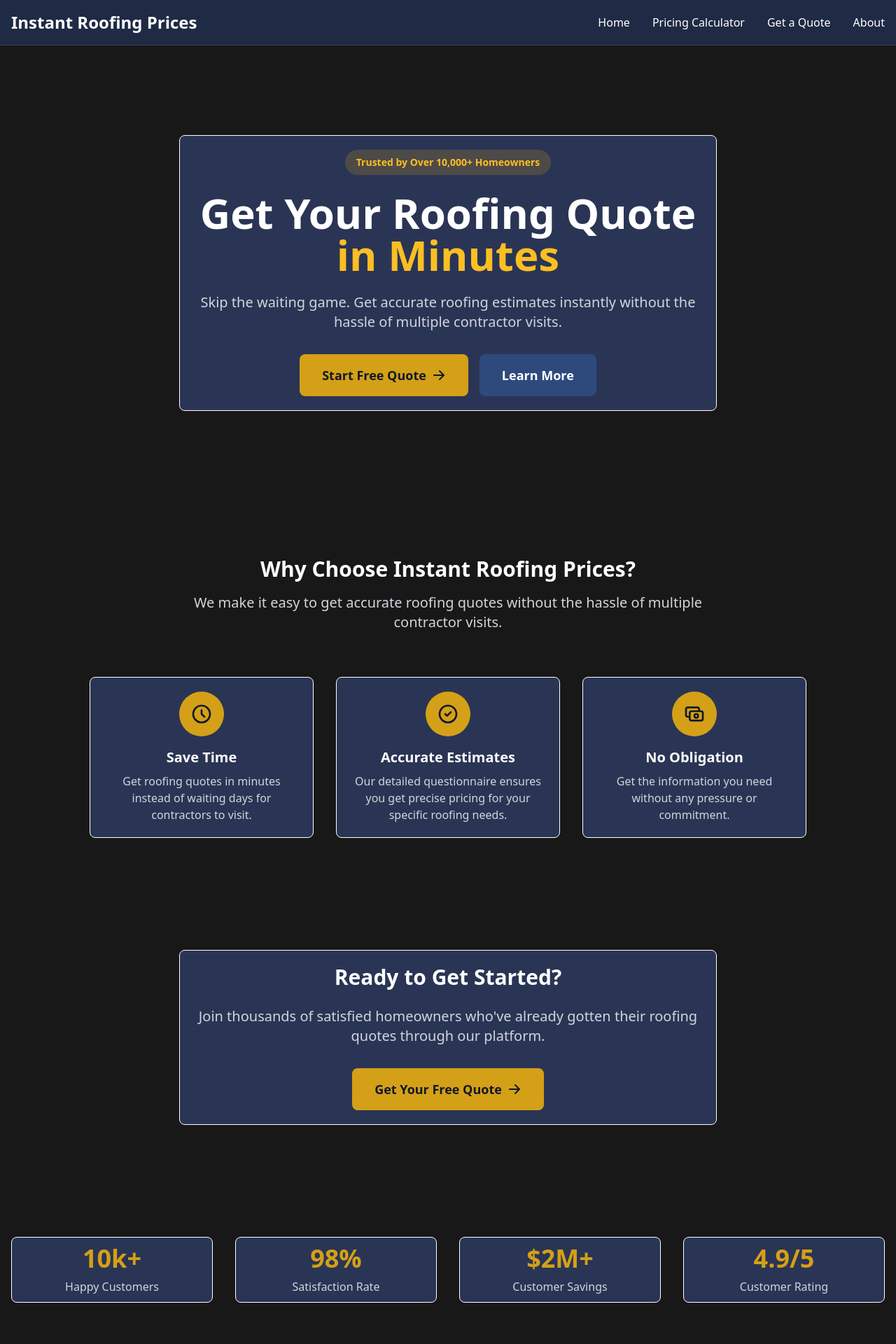
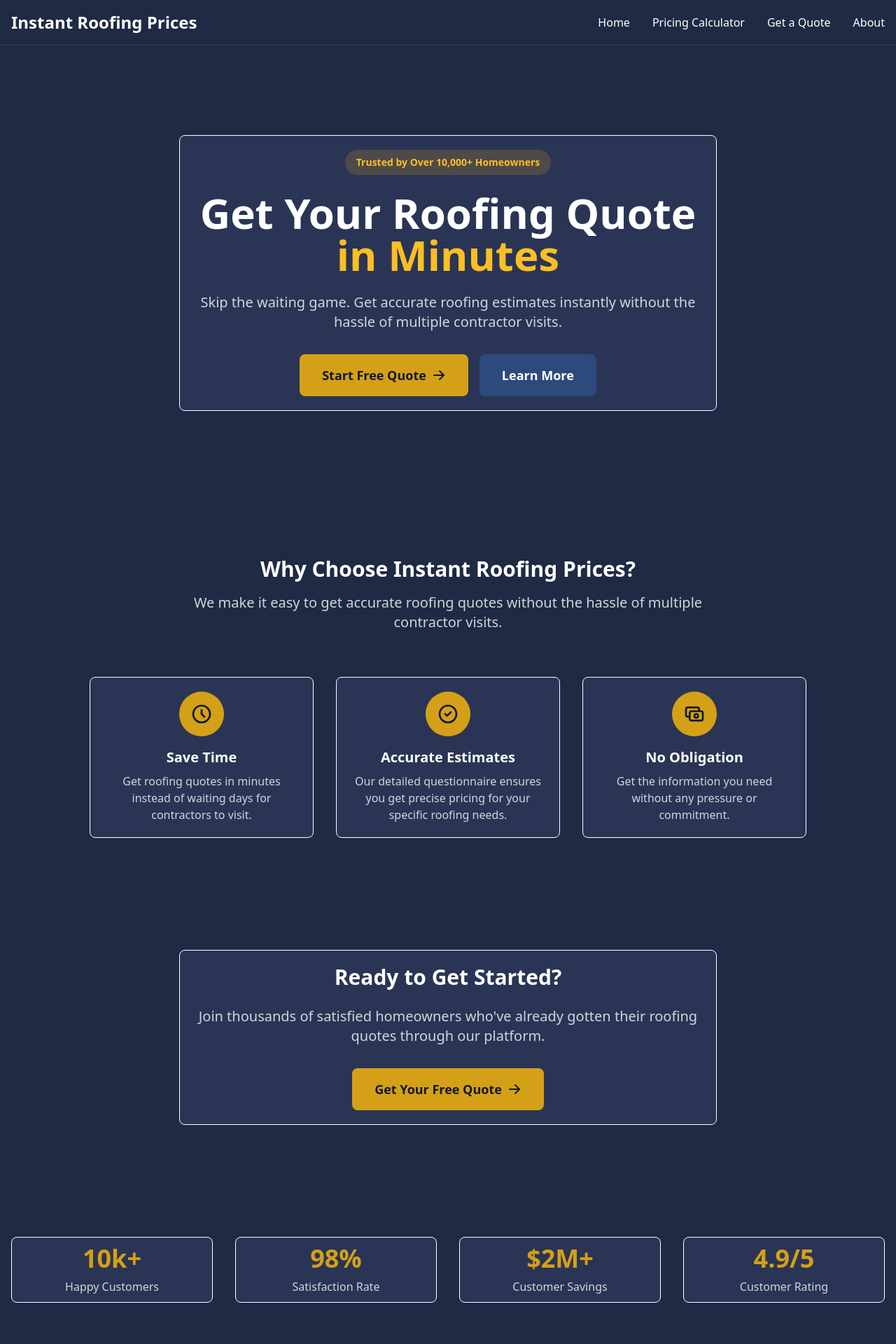
Before and after one commit to tim-amredev/roofing-lead-site, a Jekyll site: the page built from index.html, in a window 1280 px wide. Shown: the top 1920 px of the page at 70% size. Built offline with Jekyll 4.4.1, drawn with Linux system fonts in a browser that asks for light colours.

Commit message:
Update default.html

```diff
--- a/_layouts/default.html
+++ b/_layouts/default.html
@@ -97,165 +97,6 @@
 src="https://www.facebook.com/tr?id=1602317540415044&ev=PageView&noscript=1"
 /></noscript>
 <!-- End Meta Pixel Code -->
-
-<!-- Emergency CSS fix for dark theme -->
-<style>
-  /* Force dark theme colors */
-  body, html, main, section {
-    background-color: #181818 !important;
-    color: #FFFFFF !important;
-  }
-
-  /* Questionnaire specific fixes */
-  section.min-h-screen {
-    background-color: #181818 !important;
-  }
-
-  /* Fix for the navigation buttons */
-  #next-btn, #submit-btn {
-    background-color: #D4A017 !important;
-    color: #181818 !important;
-    display: flex !important;
-    align-items: center !important;
-    justify-content: center !important;
-    padding: 0.75rem 2rem !important;
-    border-radius: 0.5rem !important;
-    font-weight: bold !important;
-  }
-
-  #prev-btn {
-    background-color: rgba(255, 255, 255, 0.1) !important;
-    color: #FFFFFF !important;
-    display: flex !important;
-    align-items: center !important;
-    justify-content: center !important;
-    padding: 0.75rem 2rem !important;
-    border-radius: 0.5rem !important;
-    font-weight: bold !important;
-  }
-</style>
-
-<!-- Emergency CSS fix for questionnaire buttons -->
-<style>
-  /* Fix for the navigation buttons */
-  #next-btn, #submit-btn {
-    background-color: #D4A017 !important;
-    color: #181818 !important;
-    display: flex !important;
-    align-items: center !important;
-    justify-content: center !important;
-    padding: 0.75rem 2rem !important;
-    border-radius: 0.5rem !important;
-    font-weight: bold !important;
-    opacity: 1 !important;
-    visibility: visible !important;
-    position: relative !important;
-    z-index: 50 !important;
-    min-width: 120px !important;
-    min-height: 48px !important;
-  }
-
-  #prev-btn {
-    background-color: rgba(255, 255, 255, 0.1) !important;
-    color: #FFFFFF !important;
-    display: flex !important;
-    align-items: center !important;
-    justify-content: center !important;
-    padding: 0.75rem 2rem !important;
-    border-radius: 0.5rem !important;
-    font-weight: bold !important;
-    opacity: 1 !important;
-    visibility: visible !important;
-    position: relative !important;
-    z-index: 50 !important;
-    min-width: 120px !important;
-    min-height: 48px !important;
-  }
-
-  /* Fix for button container */
-  .flex.justify-between.pt-6.border-t.border-white\/10 {
-    display: flex !important;
-    justify-content: space-between !important;
-    margin-top: 2rem !important;
-    padding-top: 1.5rem !important;
-    border-top: 1px solid rgba(255, 255, 255, 0.1) !important;
-    width: 100% !important;
-    position: relative !important;
-    z-index: 100 !important;
-  }
-</style>
-
-<!-- Improved CORS fix for LeadPerfection -->
-<script>
-// Improved CORS fix for LeadPerfection
-(function() {
-  console.log('Setting up LeadPerfection CORS and request interceptor');
-
-  // Create a proxy for XMLHttpRequest
-  const originalXHR = window.XMLHttpRequest;
-
-  function newXHR() {
-    const xhr = new originalXHR();
-    const originalOpen = xhr.open;
-    const originalSend = xhr.send;
-
-    // Override the open method
-    xhr.open = function() {
-      const method = arguments[0];
-      const url = arguments[1];
-
-      // Log all outgoing requests for debugging
-      console.log(`XHR Request: ${method} ${url}`);
-
-      // Check if this is a LeadPerfection request
-      if (url && typeof url === 'string' && url.includes('leadperfection.com')) {
-        console.log('LeadPerfection request detected, applying special handling');
-
-        // Add event listeners for better debugging
-        xhr.addEventListener('load', function() {
-          console.log(`LeadPerfection response received: ${xhr.status} ${xhr.statusText}`);
-          console.log('Response:', xhr.responseText);
-        });
-
-        xhr.addEventListener('error', function() {
-          console.error('LeadPerfection request failed');
-        });
-
-        // Set longer timeout for LeadPerfection requests
-        xhr.timeout = 60000; // 60 seconds
-
-        xhr.addEventListener('timeout', function() {
-          console.error('LeadPerfection request timed out');
-        });
-      }
-
-      return originalOpen.apply(this, arguments);
-    };
-
-    // Override the send method
-    xhr.send = function() {
-      // Log the data being sent
-      if (arguments[0] && typeof arguments[0] === 'string') {
-        console.log('Sending data:', arguments[0]);
-      }
-
-      return originalSend.apply(this, arguments);
-    };
-
-    return xhr;
-  }
-
-  // Replace the global XMLHttpRequest with our proxy
-  window.XMLHttpRequest = newXHR;
-
-  // Also add a global error handler to catch any unhandled errors
-  window.addEventListener('error', function(event) {
-    console.error('Global error caught:', event.error);
-  });
-
-  console.log('LeadPerfection request interceptor setup complete');
-})();
-</script>
 </head>
 <body class="min-h-screen flex flex-col bg-secondary-900 text-gray-100">
     <a href="#main-content" class="sr-only focus:not-sr-only focus:absolute focus:p-4">Skip to main content</a>
```
